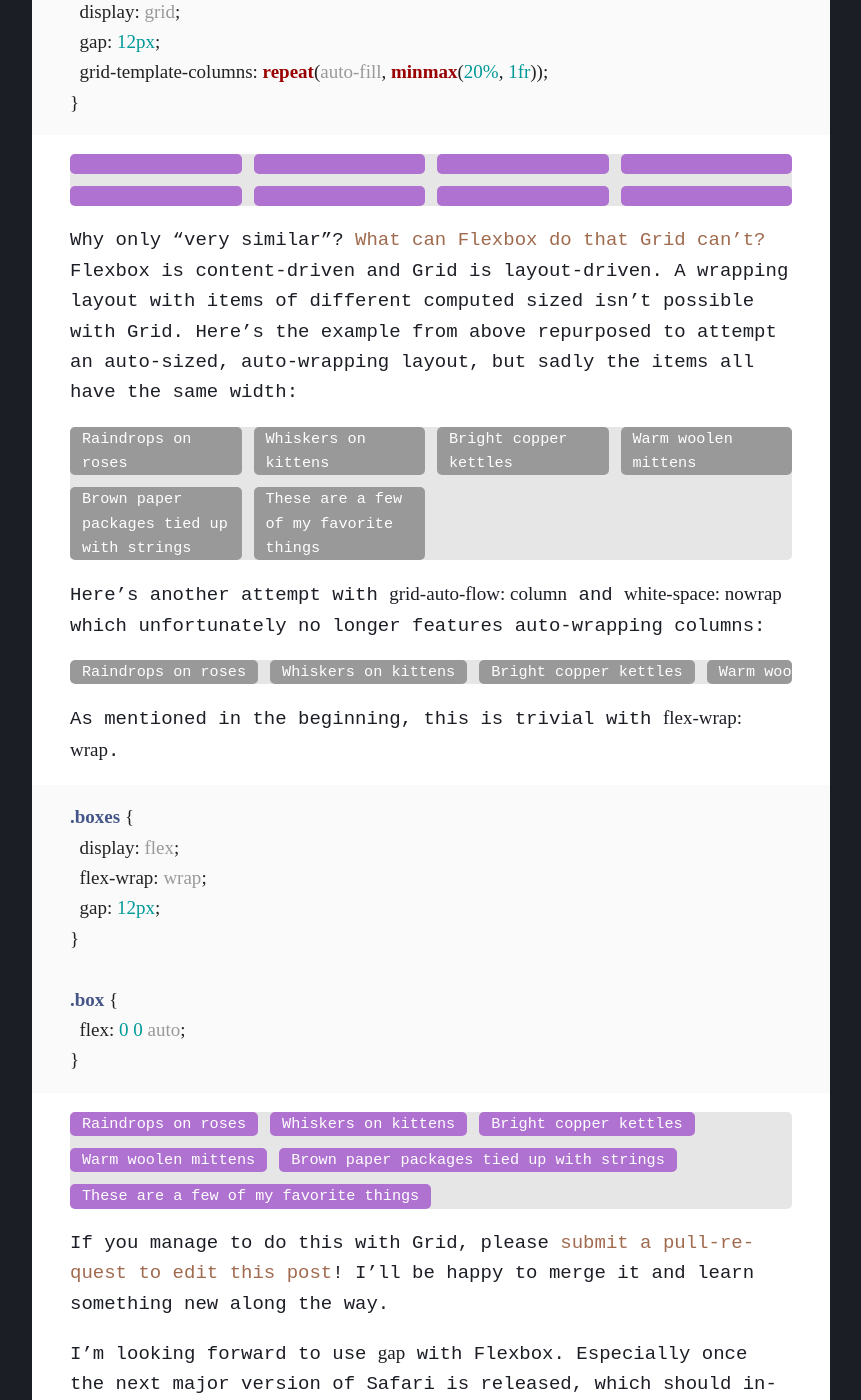
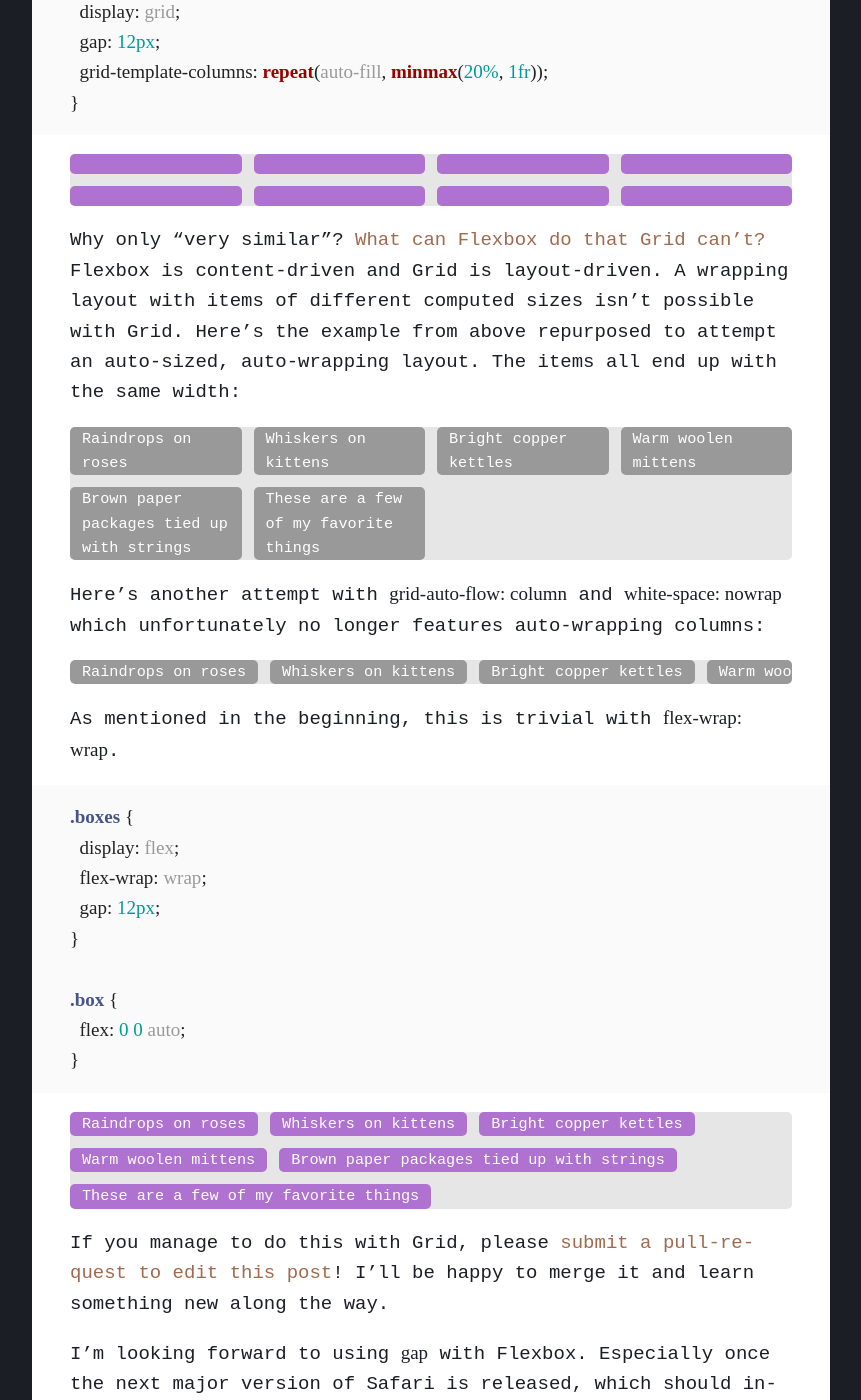
Before and after one commit to fnune/fnune.github.io, a Jekyll site: the page built from _posts/2021-01-28-space-between-items-with-and-without-flexbox-gap.markdown, in a window 1280 px wide and 1400 px high, scrolled down 3178 px. Shown: the whole window, without its empty margins (209-1070 px from the left). Built offline with Jekyll 4.4.1, drawn with Linux system fonts in a browser that asks for light colours; some web fonts are replaced; some of the changed text lies outside the part shown.

Commit message:
Add some corrections to the Flexbox gap post and thank sirlantis

```diff
--- a/_posts/2021-01-28-space-between-items-with-and-without-flexbox-gap.markdown
+++ b/_posts/2021-01-28-space-between-items-with-and-without-flexbox-gap.markdown
@@ -194,7 +194,7 @@
   <div class="box"></div>
 </div>
 
-Why only "very similar"? [What can Flexbox do that Grid can't?](https://github.com/rachelandrew/cssgrid-ama/issues/15) Flexbox is content-driven and Grid is layout-driven. A wrapping layout with items of different computed sized isn't possible with Grid. Here's the example from above repurposed to attempt an auto-sized, auto-wrapping layout, but sadly the items all have the same width:
+Why only "very similar"? [What can Flexbox do that Grid can't?](https://github.com/rachelandrew/cssgrid-ama/issues/15) Flexbox is content-driven and Grid is layout-driven. A wrapping layout with items of different computed sizes isn't possible with Grid. Here's the example from above repurposed to attempt an auto-sized, auto-wrapping layout. The items all end up with the same width:
 
 <div class="boxes boxes--flexible-grid boxes--flex-exclusive-grid">
   <div class="box box--bad">Raindrops on roses</div>
@@ -241,7 +241,9 @@
 
 If you manage to do this with Grid, please <a href="{{ site.repository_url }}/blob/master/{{ page.path }}">submit a pull-request to edit this post</a>! I'll be happy to merge it and learn something new along the way.
 
-I'm looking forward to use `gap` with Flexbox. Especially once the next major version of Safari is released, which should include [the Webkit changeset that added support for it](https://trac.webkit.org/changeset/267829/webkit).
+I'm looking forward to using `gap` with Flexbox. Especially once the next major version of Safari is released, which should include [the Webkit changeset that added support for it](https://trac.webkit.org/changeset/267829/webkit).
+
+Thanks to [sirlantis for a careful review of this post](https://github.com/fnune/fnune.github.io/pull/17).
 
 <style>
 .boxes {
```
